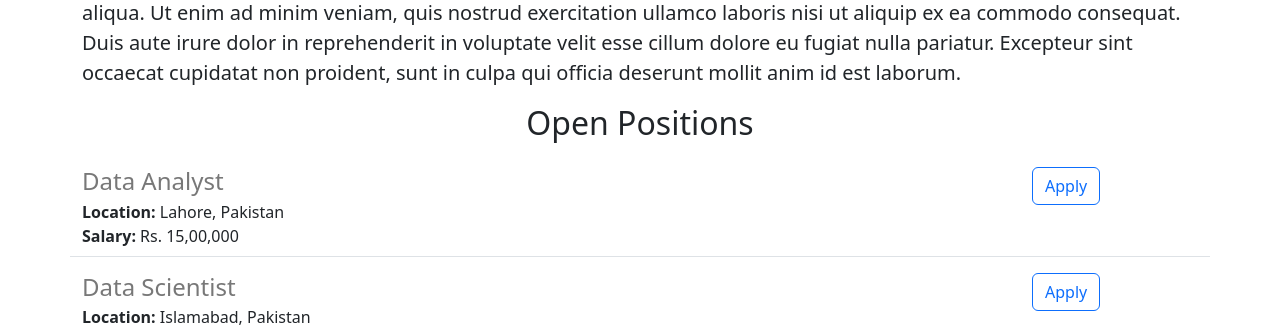
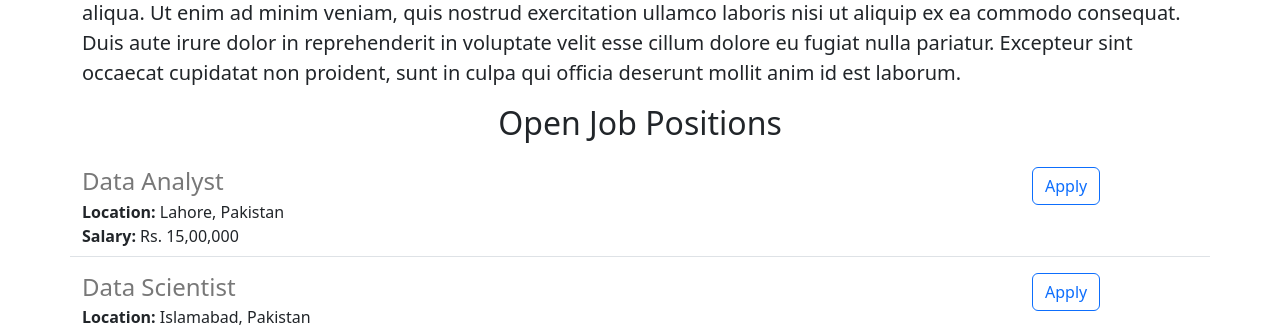
Before and after one commit to Muhammad-Umar1995/bluepondera-careers-website, a Flask app: page / in a window 1280 px wide. Shown: the part 542-871 px from the top of the page. Run offline with Flask 2, Linux system fonts and the light colour scheme.

Commit message:
Open Job Positions

```diff
--- a/templates/home.html
+++ b/templates/home.html
@@ -19,7 +19,7 @@
       <img class="img-fluid" id="banner" src='https://bluepondera-careers-website.muhammad-umar25.repl.co/static/banner.jpg'>
       <h2 class="text-center mt-2 mb-4">About Blue Pondera</h2>
       <p class="lead">Lorem ipsum dolor sit amet, consectetur adipiscing elit, sed do eiusmod tempor incididunt ut labore et dolore magna aliqua. Ut enim ad minim veniam, quis nostrud exercitation ullamco laboris nisi ut aliquip ex ea commodo consequat. Duis aute irure dolor in reprehenderit in voluptate velit esse cillum dolore eu fugiat nulla pariatur. Excepteur sint occaecat cupidatat non proident, sunt in culpa qui officia deserunt mollit anim id est laborum.</p>
-      <h2 class="text-center mt-2 mb-4">Open Positions</h2>
+      <h2 class="text-center mt-2 mb-4">Open Job Positions</h2>
         {% for job in jobs %}
          {%include 'jobitem.html'%}
         {% endfor %}
```
